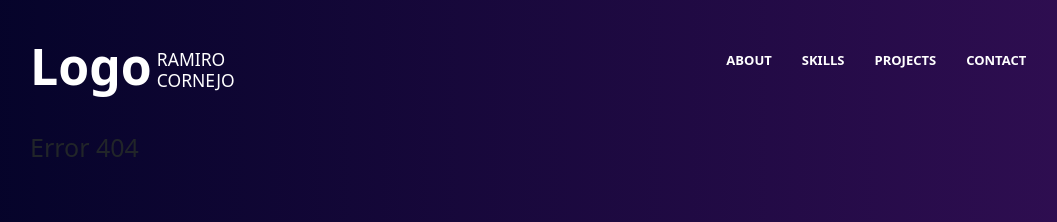
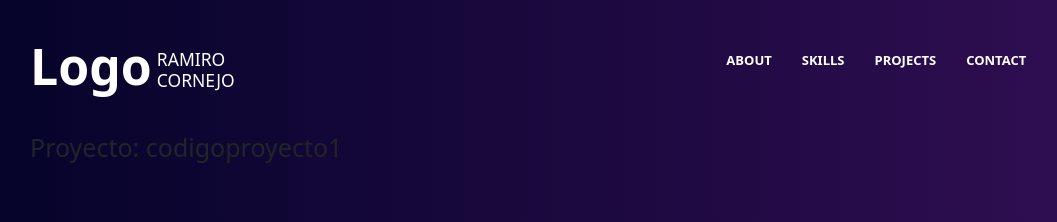
Before and after one commit to ramiro-cornejo/portfolio, a React (Create React App) app: page /ProjectDetail/codigoproyecto1 in a window 1280 px wide. Before the commit this address had no page. Shown: the top 222 px of the page, without its empty margins (66-1123 px from the left). Built offline with nearby package versions, Linux system fonts and the light colour scheme.

Commit message:
Componente ProjectDetail/Ver falla hook

```diff
--- /dev/null
+++ b/src/componentes/ProjectDetail/ProjectDetail.js
@@ -0,0 +1,18 @@
+import React, { useEffect } from 'react'
+import { useParams } from 'react-router-dom'
+import { proyectos } from '../../data/proyectos';
+
+export const ProjectDetail = () => {
+    const params = useParams();
+
+    useEffect(()=>{
+        let projects = proyectos.filter(proyecto => proyecto.id === params.id);
+        console.log(projects)
+    }, []);// Solucionar falla hook useEffect
+
+  return (
+    <div className='page'>
+        <h1 className='heading'>Proyecto: {params.id}</h1>
+    </div>
+  )
+}
--- a/src/componentes/Projects/Projects.js
+++ b/src/componentes/Projects/Projects.js
@@ -19,7 +19,7 @@ export const Projects = () => {
                         <Card className="card" key={proyecto.id}>
                         <Card.Img variant="top" src={"/images/"+proyecto.id+".png"}  alt="proyecto" />
                         <Card.Body>
-                            <Card.Title><Link to={"/trabajo/" + proyecto.id}>{proyecto.nombre}</Link></Card.Title>
+                            <Card.Title><Link to={"/ProjectDetail/" + proyecto.id}>{proyecto.nombre}</Link></Card.Title>
                             <Card.Text>{proyecto.categorias}</Card.Text>
                             <button className="btn-card">Deploy</button>
                             <button className="btn-card">GitHub</button>
--- a/src/router/Rutes.js
+++ b/src/router/Rutes.js
@@ -4,6 +4,7 @@ import {About} from '../componentes/About/About';
 import {Contact} from '../componentes/Contact/Contact';
 import { Footer } from '../componentes/Layout/Footer/Footer';
 import { HeaderNav } from '../componentes/Layout/HeaderNav/HeaderNav';
+import { ProjectDetail } from '../componentes/ProjectDetail/ProjectDetail';
 import {Projects} from '../componentes/Projects/Projects';
 import {Skills} from '../componentes/Skills/Skills';
 
@@ -20,6 +21,7 @@ export const Rutes = () => {
                 <Route path='/Skills' element={<Skills/>} />
                 <Route path='/Projects' element={<Projects/>} />
                 <Route path='/Contact' element={<Contact/>} />
+                <Route path='/ProjectDetail/:id' element={<ProjectDetail/>} />
                 <Route path='*' element={<h1>Error 404</h1>}/>
             </Routes>
         </section>
```
